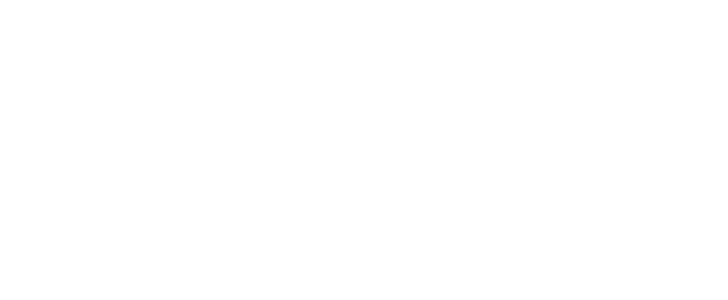
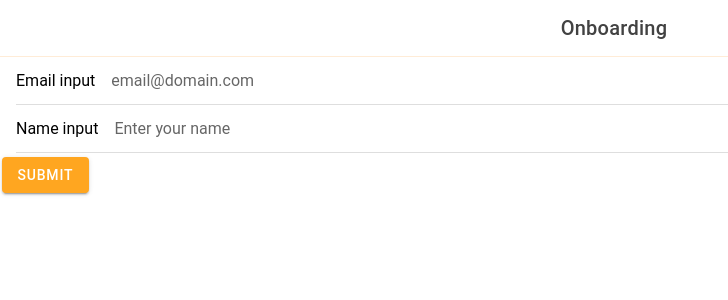
Before and after one commit to mostafa-elhaiany/DineDevine, a React (Vite) app in the folder DineDevineUI/: page /onboarding in a window 1280 px wide. Shown: the top 300 px of the page, without its empty margins (0-728 px from the left). Built offline with nearby package versions, Linux system fonts and the light colour scheme; a web font is replaced by a local one.

Commit message:
Make email/name inputs work

```diff
--- a/DineDevineUI/src/App.tsx
+++ b/DineDevineUI/src/App.tsx
@@ -28,6 +28,7 @@
 import {Redirect, Route} from "react-router";
 import ProfilePage from "./pages/ProfilePage";
 import WaitingPage from "./pages/WaitingPage";
+import OnboardingPage from "./pages/OnboardingPage";
 import SelectRestaurantPage from "./pages/SelectRestaurantPage";
 
 setupIonicReact();
@@ -36,11 +37,12 @@
   <IonApp>
     <IonReactRouter>
         <IonRouterOutlet>
+            <Route path="/onboarding" component={OnboardingPage} />
             <Route path="/profile" component={ProfilePage} />
             <Route path="/match" component={MatchPage} />
             <Route path="/waiting" component={WaitingPage} />
             <Route path="/select-restaurant" component={SelectRestaurantPage} />
-            <Redirect exact from="/" to="/match" />
+            <Redirect exact from="/" to="/onboarding" />
         </IonRouterOutlet>
     </IonReactRouter>
   </IonApp>
--- /dev/null
+++ b/DineDevineUI/src/pages/OnboardingPage.tsx
@@ -0,0 +1,55 @@
+import React, {useCallback, useEffect, useState} from 'react';
+import {
+    IonAvatar,
+    IonBackButton,
+    IonButton, IonButtons, IonCard, IonChip, IonCol,
+    IonContent, IonGrid,
+    IonHeader, IonItem, IonList,
+    IonPage, IonPopover, IonRow, IonSelect, IonSelectOption,
+    IonTitle,
+    IonToolbar,
+    IonInput,
+} from '@ionic/react';
+import "./ProfilePage.css"
+
+const OnboardingPage: React.FC<Profile> = (props: Profile) => {
+
+    const [name, setName] = useState("");
+    const [email, setEmail] = useState("");
+
+    const onSubmit = (e) => {
+        console.log("Save: " + name)
+        console.log("Save: " + email)
+    }
+
+    const updateEmail = (e) => {
+        setEmail(e.target.value)
+    }
+    const updateName = (e) => {
+        setName(e.target.value)
+    }
+
+    return (
+        <IonPage>
+            <IonHeader>
+                <IonToolbar>
+                    <IonTitle className={'center-title'}>Onboarding</IonTitle>
+                    <IonButtons className={"invisible"} slot="end">
+                        <IonBackButton defaultHref="/"></IonBackButton>
+                    </IonButtons>
+                </IonToolbar>
+            </IonHeader>
+            <IonContent fullscreen>
+                <IonItem>
+                    <IonInput onIonInput={(event) => updateEmail(event)} value={email} label="Email input" type="email" placeholder="email@domain.com"></IonInput>
+                </IonItem>
+                <IonItem>
+                    <IonInput onIonInput={(event) => updateName(event)} value={name} label="Name input" placeholder="Enter your name"></IonInput>
+                </IonItem>
+                <IonButton onClick={onSubmit} type="submit">Submit</IonButton>
+            </IonContent>
+        </IonPage>
+    );
+};
+
+export default OnboardingPage;
```
